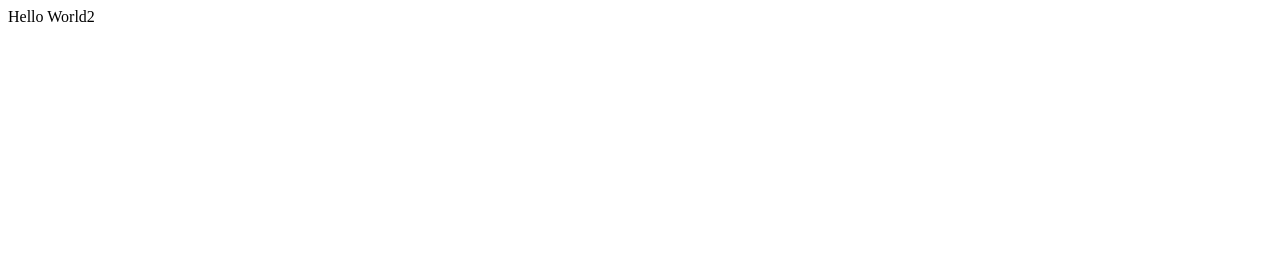
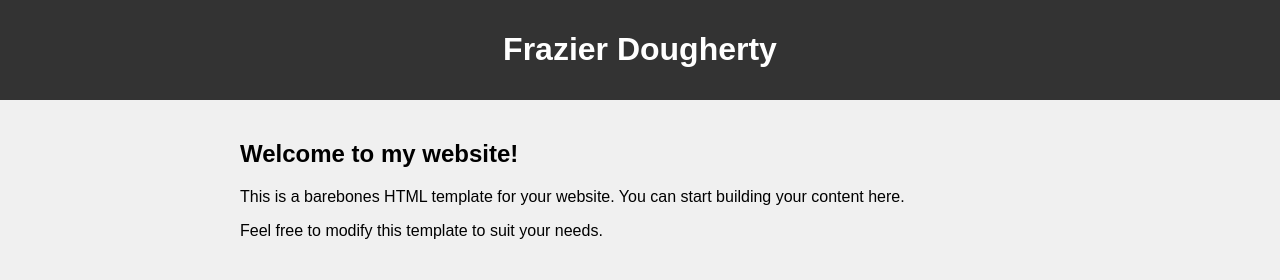
Before and after one commit to fDoughertyND/fDoughertyND.github.io, a plain HTML site: page index.html in a window 1280 px wide. Drawn offline with Linux system fonts and the light colour scheme.

Commit message:
Initial commit

```diff
--- a/index.html
+++ b/index.html
@@ -1 +1,38 @@
-Hello World2
+<!DOCTYPE html>
+<html lang="en">
+<head>
+	<meta charset="UTF-8">
+	<meta name="viewport" content="width=device-width, initial-scale=1.0">
+	<title>Frazier Dougherty</title>
+	<style>
+
+	body {
+		font-family: Arial, sans-serif;
+		margin: 0;
+		padding: 0;
+		background-color: #f0f0f0;
+	}
+	header {
+		background-color: #333;
+		color: #fff;
+		padding: 10px;
+		text-align: center;
+	}
+	.container {
+		max-width: 800px;
+		margin: auto;
+		padding: 20px;
+	}
+	</style>
+</head>
+<body>
+    <header>
+		<h1>Frazier Dougherty</h1>
+	</header>
+	<div class="container">
+		<h2>Welcome to my website!</h2>
+		<p>This is a barebones HTML template for your website. You can start building your content here.</p>
+		<p>Feel free to modify this template to suit your needs.</p>
+	</div>
+</body>
+</html>
```
